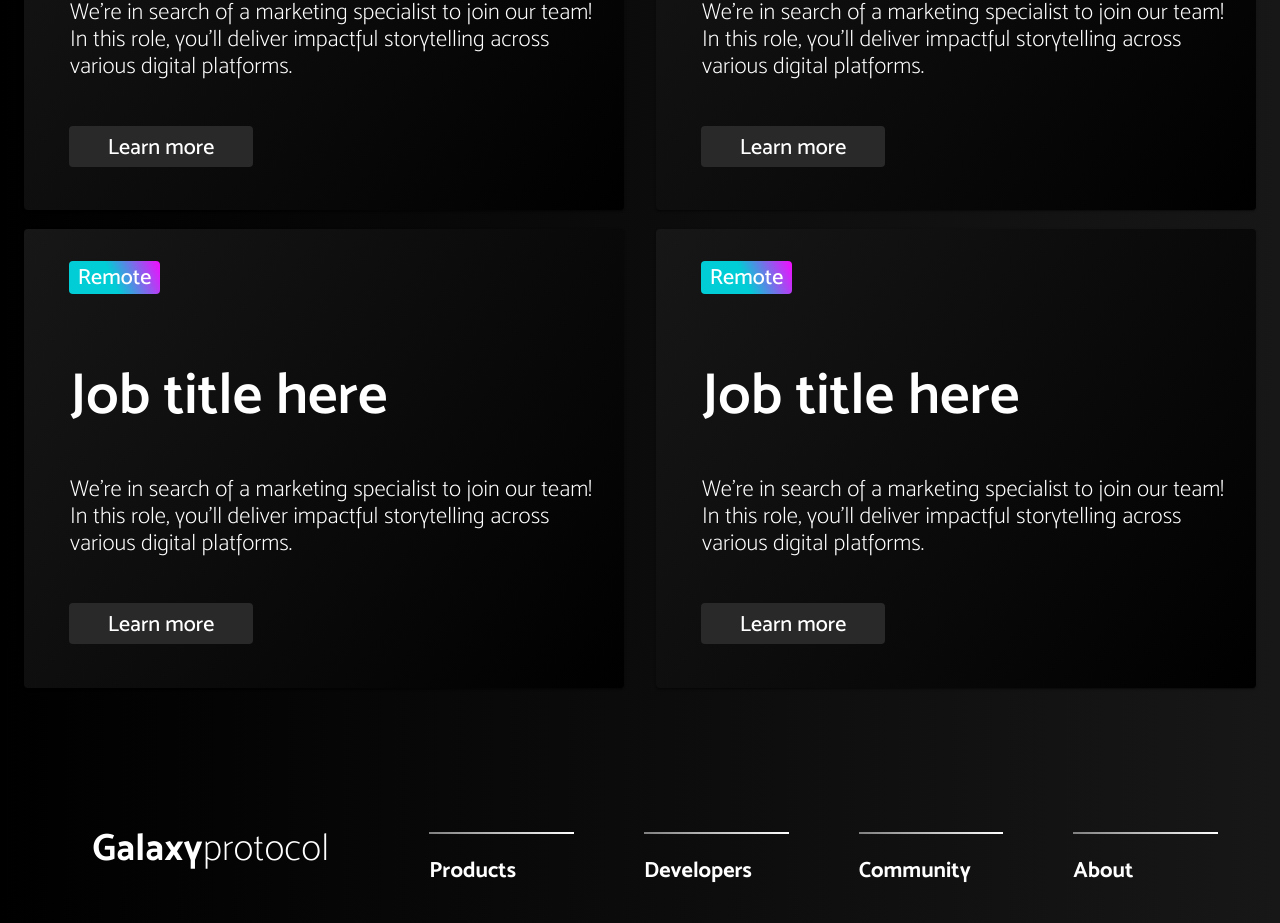
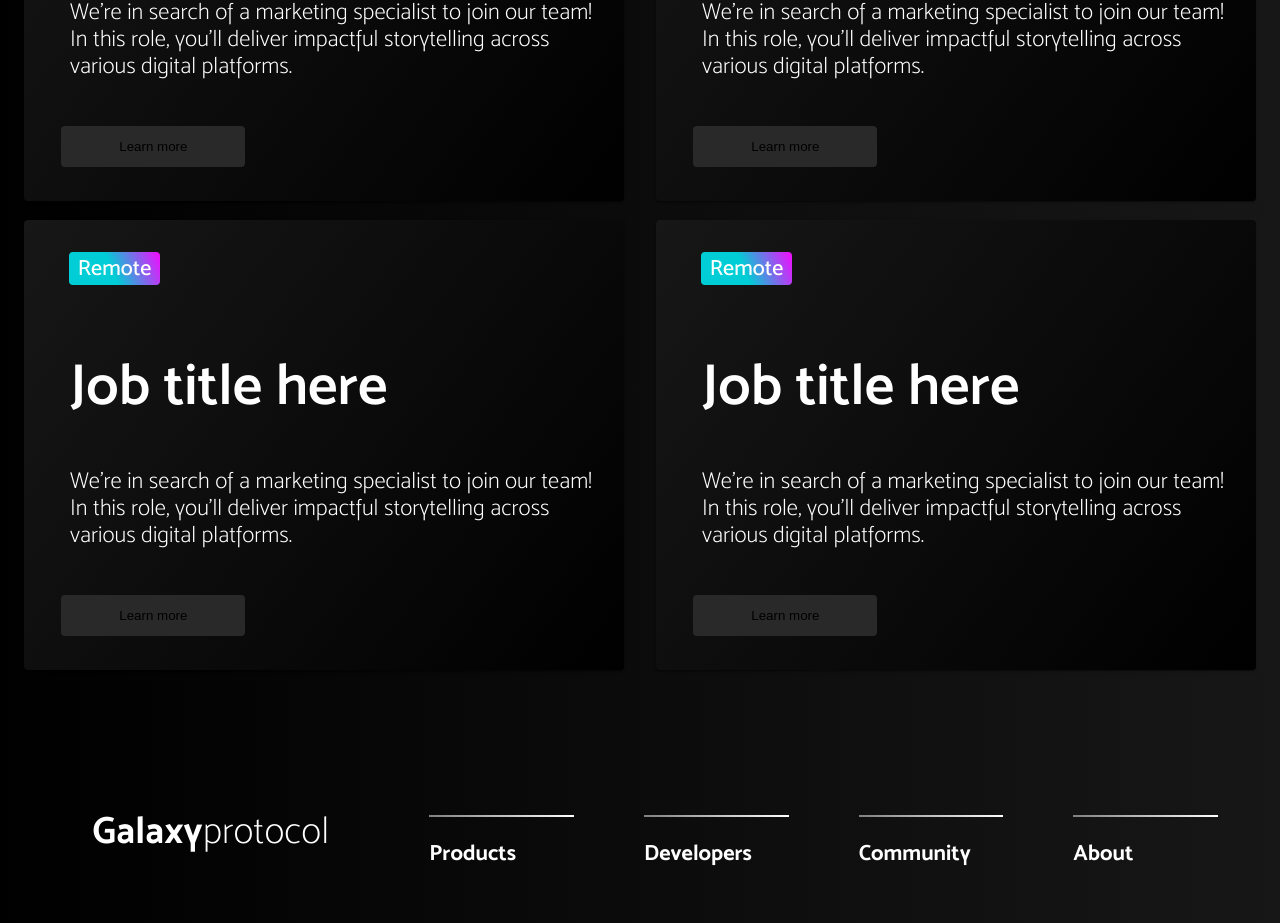
Before and after one commit to HustinKava/GalaxyProtocol, a React (Create React App) app: page /Jobs in a window 1280 px wide. Shown: the part 1137-2060 px from the top of the page. Built offline with nearby package versions, Linux system fonts and the light colour scheme.

Commit message:
fixing button pointer shwoing outside of button area

```diff
--- a/src/Styles/JobCard.css
+++ b/src/Styles/JobCard.css
@@ -45,14 +45,19 @@
 /* 'learn more' button styling */
 .learnMore {
     background: #292929;
-    color: #ffffff;
     border-radius: 4px;
     height: 41px;
     width: 184px;
+    border: none;
+    margin-left: 2.2em;
+    margin-bottom: 1em;
+    text-align: center;
+}
+
+.learnMoreInner{
+    color: #ffffff;
     font-family: 'Mosk-500';
     text-transform: none;
     font-size: 22px;
-    border: none;
-    margin-left: 37px;
-    margin-bottom: 1em;
+    margin-top: 6px;
 }
```
